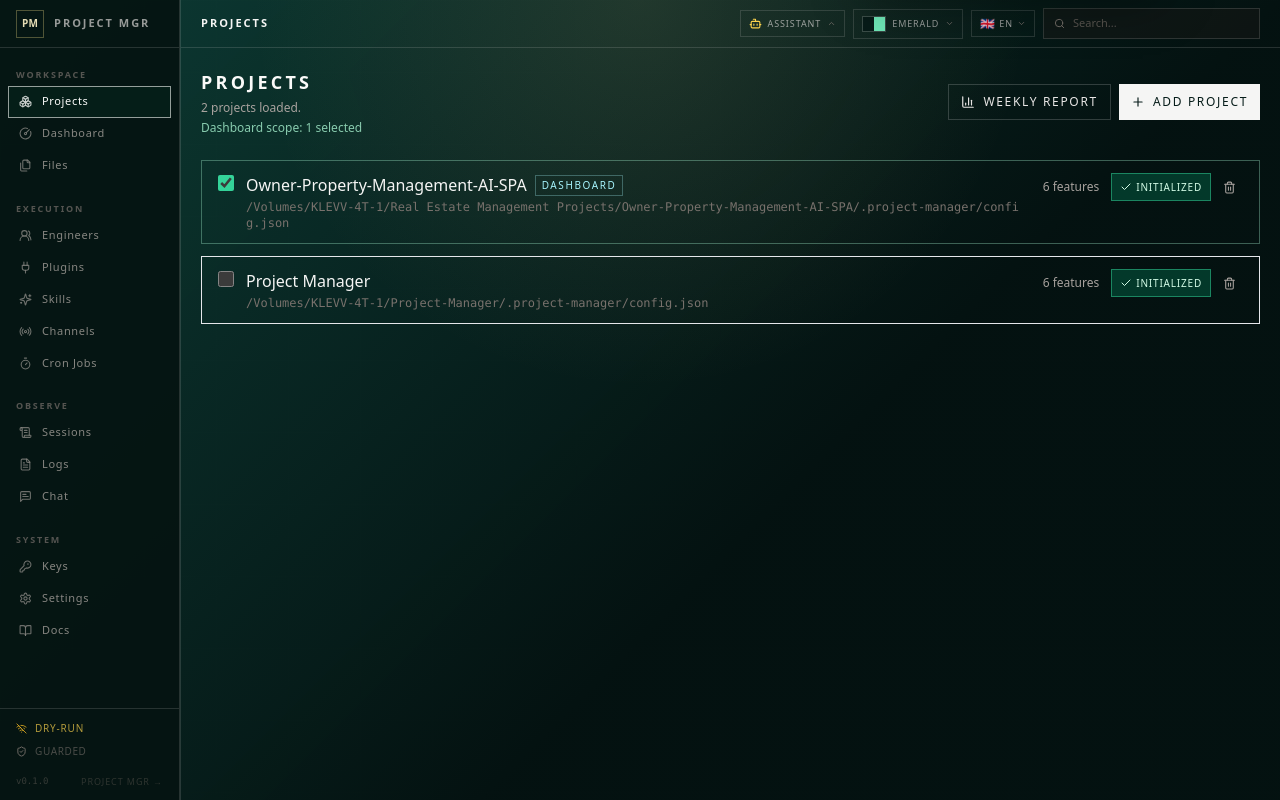
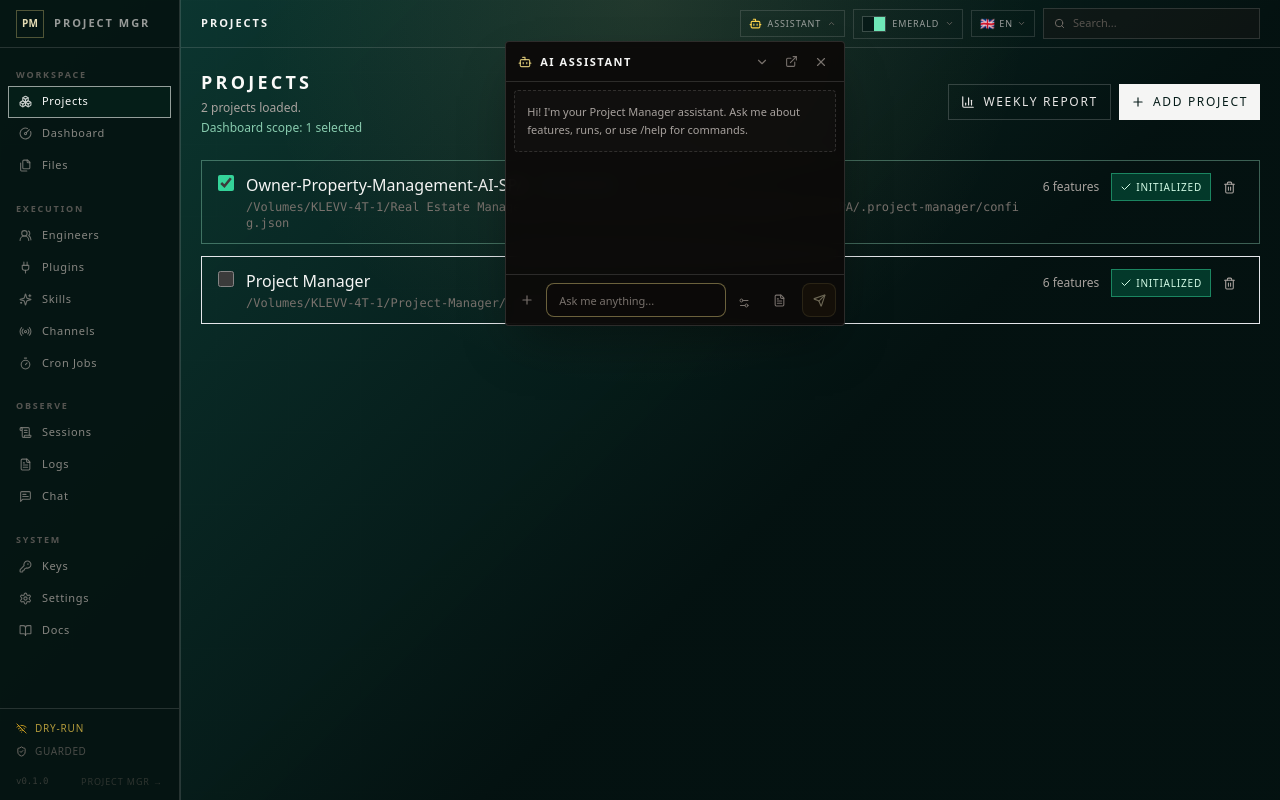
Before and after one commit to jason660519/Project-Manager, a Next.js app: page / in a window 1280 px wide. Both pictures are taken after a click on the button "ASSISTANT". Built offline with nearby package versions, Linux system fonts and the light colour scheme.

Commit message:
fix(chat): ChatPanel positioning broken after topbar move
Removed hardcoded  from ChatPanel — that
was correct for the old sidebar location but invisible inside the
TopBar wrapper. ChatPanel now renders as a normal block; the TopBar
wrapper div handles absolute positioning with .

```diff
--- a/components/chat/ChatPanel.tsx
+++ b/components/chat/ChatPanel.tsx
@@ -155,7 +155,7 @@ export function ChatPanel({ context, defaultExpanded = false, toggleOpen }: Chat
   }
 
   return (
-    <div className="absolute bottom-14 left-2 z-50 w-[320px] max-w-[calc(100vw-24px)] rounded border border-stone-200/15 bg-stone-950/95 shadow-2xl shadow-black/40 backdrop-blur animate-in fade-in slide-in-from-bottom-2 duration-200">
+    <div className="w-[340px] max-w-[calc(100vw-24px)] rounded border border-stone-200/15 bg-stone-950/95 shadow-2xl shadow-black/40 backdrop-blur animate-in fade-in slide-in-from-bottom-2 duration-200">
       {/* ── Header ──────────────────────────────────────────────────────── */}
       <div className="flex h-10 items-center gap-2 border-b border-stone-200/15 px-3">
         <Bot size={14} className="text-amber-200/80" />
```
